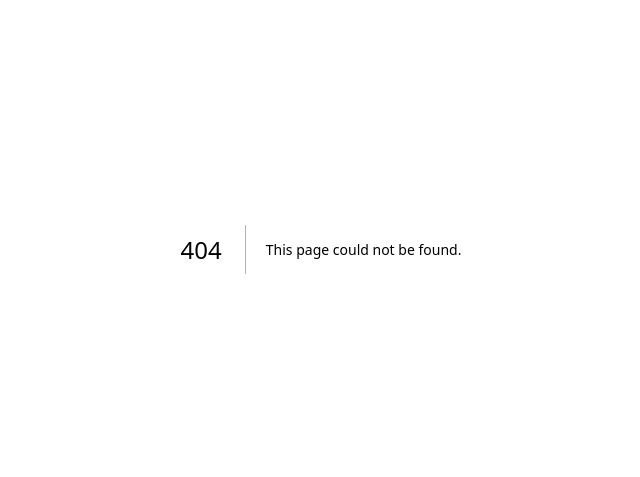
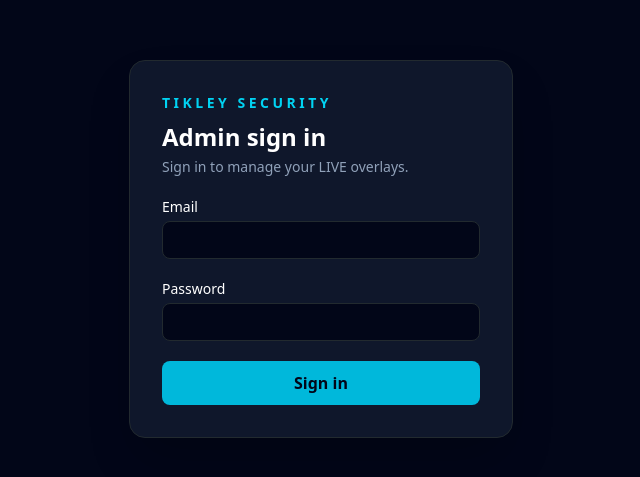
Before and after one commit to aymanoben071984-hash/tikley, a Next.js app: page /login in a window 1280 px wide. Before the commit this address had no page. Shown: the part 151-628 px from the top of the page, without its empty margins (319-959 px from the left). Built offline with nearby package versions, Linux system fonts and the light colour scheme; a web font is replaced by a local one.

Commit message:
security: add credentials authentication foundation

```diff
--- /dev/null
+++ b/src/app/login/page.tsx
@@ -0,0 +1,49 @@
+"use client";
+
+import { FormEvent, useState } from "react";
+import { useRouter, useSearchParams } from "next/navigation";
+
+export default function LoginPage() {
+  const router = useRouter();
+  const search = useSearchParams();
+  const [email, setEmail] = useState("");
+  const [password, setPassword] = useState("");
+  const [error, setError] = useState("");
+  const [busy, setBusy] = useState(false);
+
+  async function submit(event: FormEvent<HTMLFormElement>) {
+    event.preventDefault();
+    setBusy(true);
+    setError("");
+    try {
+      const response = await fetch("/api/auth/login", {
+        method: "POST",
+        headers: { "Content-Type": "application/json" },
+        body: JSON.stringify({ email, password }),
+      });
+      if (!response.ok) {
+        setError(response.status === 429 ? "Too many attempts. Try again later." : "Invalid email or password.");
+        return;
+      }
+      const next = search.get("next");
+      router.replace(next?.startsWith("/") && !next.startsWith("//") ? next : "/dashboard");
+      router.refresh();
+    } catch {
+      setError("Unable to sign in. Please try again.");
+    } finally {
+      setBusy(false);
+    }
+  }
+
+  return (
+    <main className="flex min-h-screen items-center justify-center bg-slate-950 px-4 text-white">
+      <form onSubmit={submit} className="w-full max-w-sm space-y-5 rounded-2xl border border-white/10 bg-slate-900 p-8 shadow-2xl">
+        <div><p className="text-sm font-semibold uppercase tracking-[0.25em] text-cyan-400">Tikley Security</p><h1 className="mt-2 text-2xl font-bold">Admin sign in</h1><p className="mt-1 text-sm text-slate-400">Sign in to manage your LIVE overlays.</p></div>
+        <label className="block text-sm">Email<input required type="email" autoComplete="username" value={email} onChange={e => setEmail(e.target.value)} className="mt-1 w-full rounded-lg border border-white/10 bg-slate-950 px-3 py-2 outline-none focus:border-cyan-400" /></label>
+        <label className="block text-sm">Password<input required type="password" autoComplete="current-password" value={password} onChange={e => setPassword(e.target.value)} className="mt-1 w-full rounded-lg border border-white/10 bg-slate-950 px-3 py-2 outline-none focus:border-cyan-400" /></label>
+        {error && <p role="alert" className="text-sm text-rose-400">{error}</p>}
+        <button disabled={busy} className="w-full rounded-lg bg-cyan-500 px-4 py-2.5 font-semibold text-slate-950 disabled:opacity-50">{busy ? "Signing in…" : "Sign in"}</button>
+      </form>
+    </main>
+  );
+}
```
